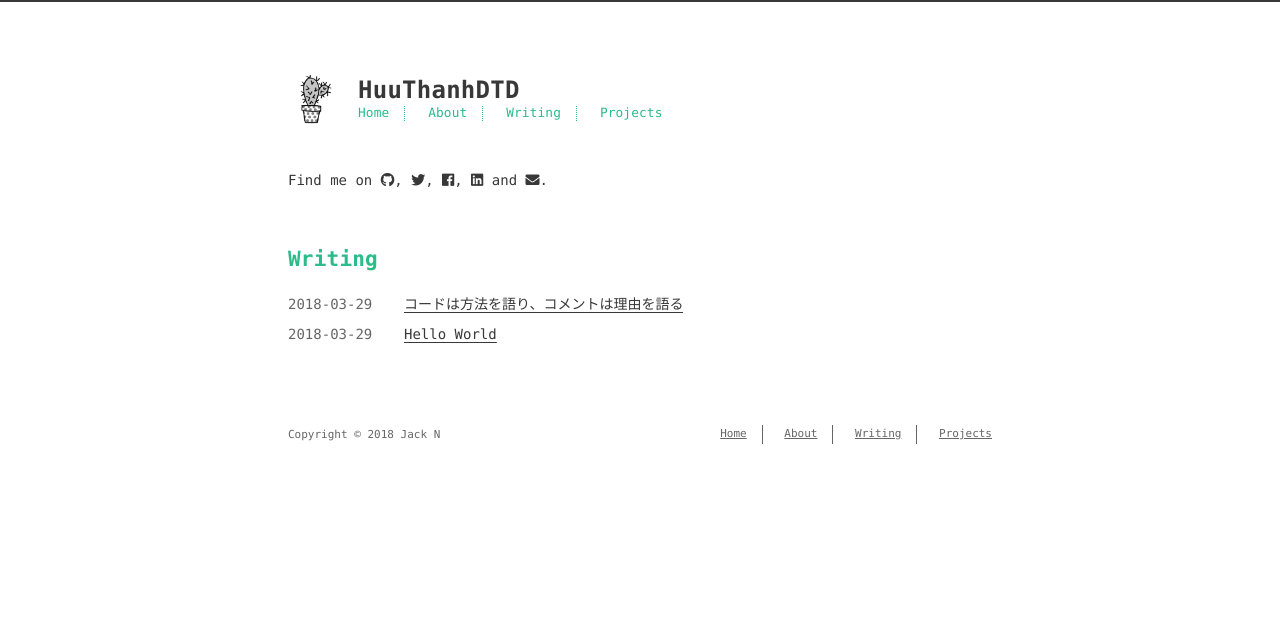
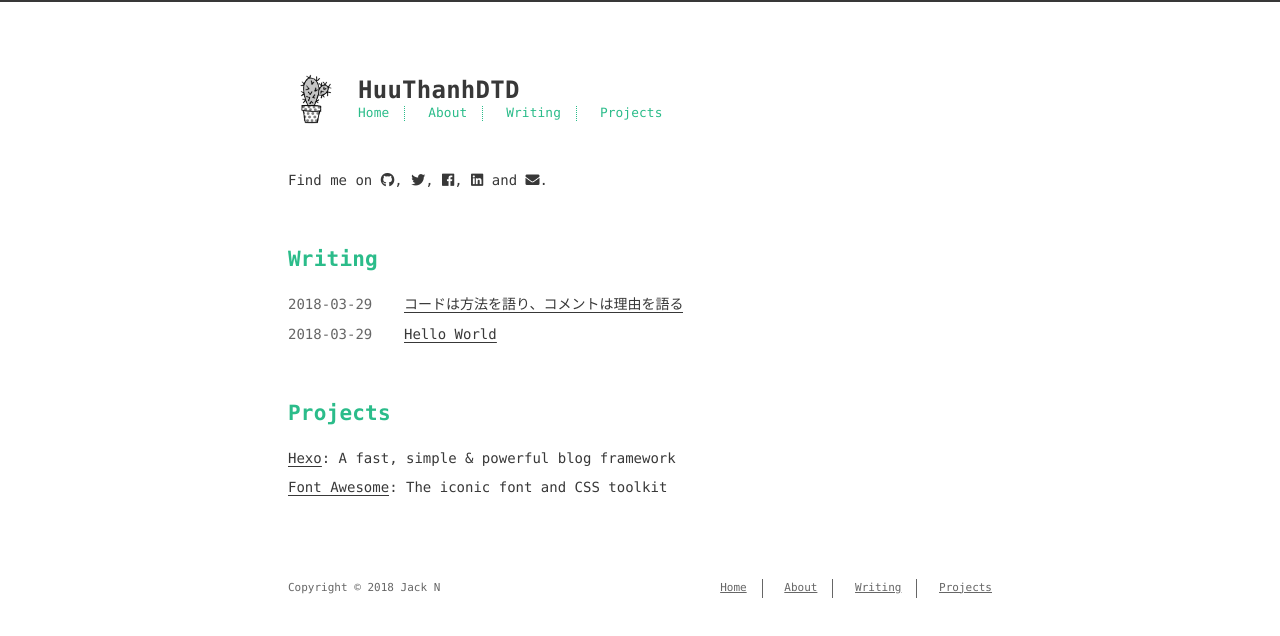
Before and after one commit to huuthanhdtd/huuthanhdtd.github.io, a plain HTML site: page index.html in a window 1280 px wide. Drawn offline with Linux system fonts and the light colour scheme; a web font is replaced by a local one.

Commit message:
Site updated: 2018-03-29 16:29:28

```diff
--- a/index.html
+++ b/index.html
@@ -170,6 +170,21 @@
 </section>
 
 
+<section id="projects">
+  <span class="h1"><a href="http://github.com/probberechts">Projects</a></span>
+  <ul class="project-list">
+
+      <li class="project-item">
+        <a href="https://hexo.io/">Hexo</a>: A fast, simple &amp; powerful blog framework
+      </li>
+
+      <li class="project-item">
+        <a href="http://fontawesome.io/">Font Awesome</a>: The iconic font and CSS toolkit
+      </li>
+
+  </ul>
+</section>
+
 
     </div>
 
```
